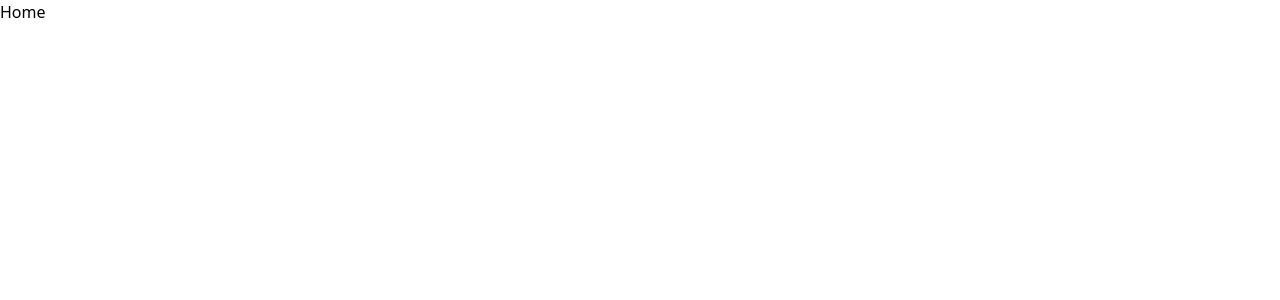
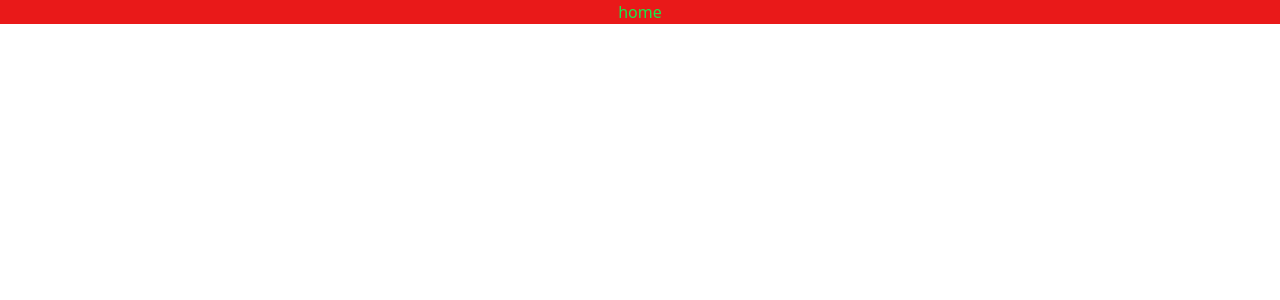
Before and after one commit to Nemesis-imgcup/vikray-frontend, a React (Create React App) app: page / in a window 1280 px wide. Shown: the top 300 px of the page. Built offline with nearby package versions, Linux system fonts and the light colour scheme.

Commit message:
test run

```diff
--- a/package.json
+++ b/package.json
@@ -14,6 +14,7 @@
   },
   "scripts": {
     "start-HTTPS": "HTTPS=true react-scripts start",
+    "start-HTTPS-Windows": "set HTTPS=true&&react-scripts start",
     "start": "react-scripts start",
     "build": "react-scripts build",
     "test": "react-scripts test",
--- a/src/components/Error/PageNotFound.jsx
+++ b/src/components/Error/PageNotFound.jsx
@@ -6,7 +6,7 @@ import React from 'react'
  */
 const PageNotFound = () => {
   return (
-    <div>404 | Page Not Fond</div>
+    <div className=''>404 | Page Not Fond</div>
   )
 }
 
--- a/src/components/home/Home.jsx
+++ b/src/components/home/Home.jsx
@@ -1,8 +1,9 @@
 import React from 'react'
+import "./home.css";
 
 const Home = () => {
     return (
-        <div className=''>Home</div>
+        <div className='tom'><h1>home</h1></div>
     )
 }
 
--- /dev/null
+++ b/src/components/home/home.css
@@ -0,0 +1,5 @@
+.tom h1{
+    text-align: center;
+    color: rgb(25, 233, 74);
+    background-color: rgb(233, 25, 25);
+}
```
